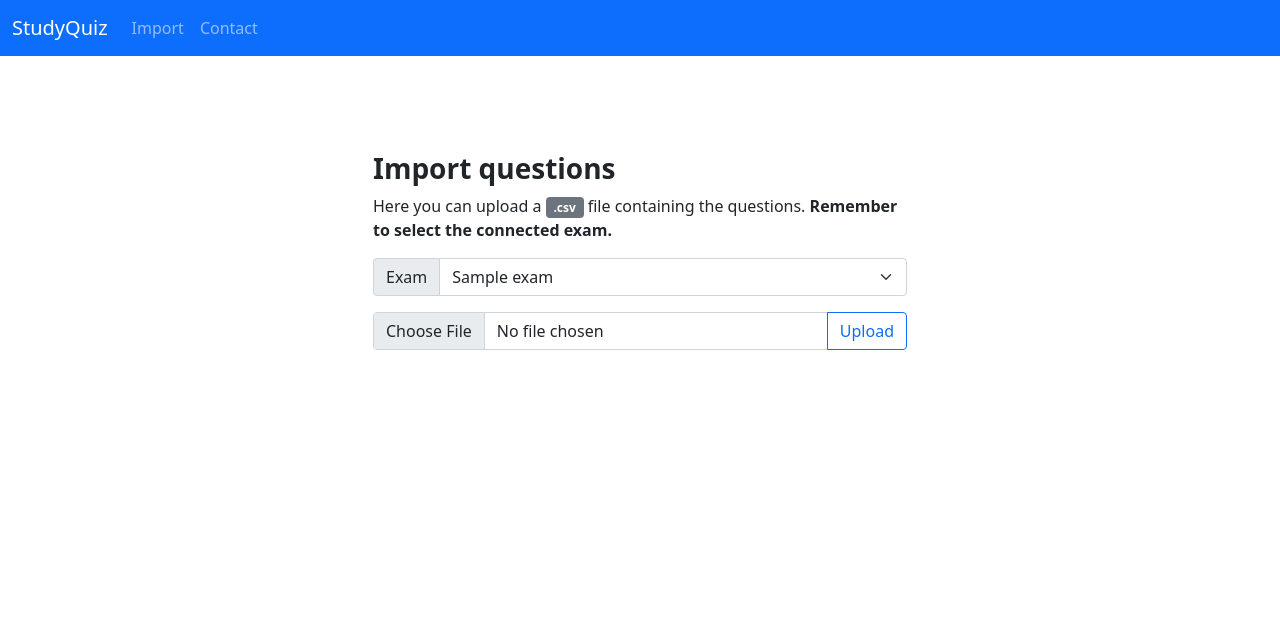
After one commit to FedericoGuidi/StudyQuiz, a Django app: template studyquiz/templates/studyquiz/import.html in a window 1280 px wide. The commit adds this page. Shown: the top 638 px of the page. Run offline with Django 3.2, Linux system fonts and the light colour scheme; the template is opened without the code that fills it: most values are stand-ins (such as "Sample title", 1, 10 or a date in 2020); some libraries are stand-ins or nearby versions.

Commit message:
Import page template

```diff
--- a/studyquiz/templates/studyquiz/exam.html
+++ b/studyquiz/templates/studyquiz/exam.html
@@ -1,11 +1,11 @@
 {% extends "studyquiz/layout.html" %}
 {% block title %}
-Esame di "{{ exam.nome }}"
+Exam "{{ exam.nome }}"
 {% endblock %}
 {% block content %}
 <div class="px-4 py-5 my-5 text-left">
   <div class="text-center mb-5">
-    <p class="lead">Esame di</p>
+    <p class="lead">Exam </p>
     <h2>{{ exam.nome }}</h2>
   </div>
   <div class="col-lg-8 mx-auto">
--- /dev/null
+++ b/studyquiz/templates/studyquiz/import.html
@@ -0,0 +1,26 @@
+{% extends "studyquiz/layout.html" %}
+{% block title %}
+About us
+{% endblock %}
+{% block content %}
+<div class="px-4 py-5 my-5 text-left">
+    <div class="col-lg-6 mx-auto">
+        <h3 class="fw-bold">Import questions</h3>
+        <p>Here you can upload a <span class="badge bg-secondary">.csv</span> file containing the questions. <strong>Remember to select the connected exam.</strong></p>
+
+        <div class="input-group mb-3">
+            <span class="input-group-text" id="inputGroup-sizing-default">Exam</span>
+            <select name="exam" class="form-select">
+                {% for exam in exam_list %}
+                <option value="{{ exam.pk }}">{{ exam.nome }}</option>
+                {% endfor %}
+            </select>
+        </div>
+
+        <div class="input-group">
+            <input type="file" class="form-control" id="inputGroupFile04" aria-describedby="inputGroupFileAddon04" aria-label="Upload">
+            <button class="btn btn-outline-primary" type="button" id="inputGroupFileAddon04">Upload</button>
+        </div>
+    </div>
+</div>
+{% endblock %}
--- a/studyquiz/templates/studyquiz/layout.html
+++ b/studyquiz/templates/studyquiz/layout.html
@@ -22,12 +22,14 @@
         </button>
         <div class="collapse navbar-collapse" id="navbarNavAltMarkup">
           <div class="navbar-nav">
-            <a class="nav-link" href="{% url 'about' %}">About</a>
+            <a class="nav-link" href="{% url 'import' %}">Import</a>
             <a class="nav-link" href="{% url 'contact' %}">Contact</a>
           </div>
+          <!-- TODO LOGIN
           <div class="form-inline my-2 my-md-0 ms-auto">
             <a href="{% url 'login' %}" class="form-control btn btn-light" type="submit">Log in</a>
           </div>
+          -->
         </div>
       </div>
     </nav>
--- a/studyquiz/urls.py
+++ b/studyquiz/urls.py
@@ -6,7 +6,7 @@ urlpatterns = [
     path("login/", views.login, name="login"),
     path('exam/', views.exam, name='exam'),
     path('send_exam/', views.send_exam, name='send_exam'),
-    path("about/", views.about, name="about"),
+    path("import/", views.import_questions, name="import"),
     path("contact/", views.contact, name="contact"),
     path("results/", views.results, name="results")
 ]
```
Also changed, not shown: studyquiz/templates/studyquiz/about.html (deleted, +0 -7 lines), studyquiz/templates/studyquiz/contact.html (+6 -1 lines), studyquiz/views.py (+3 -4 lines).
